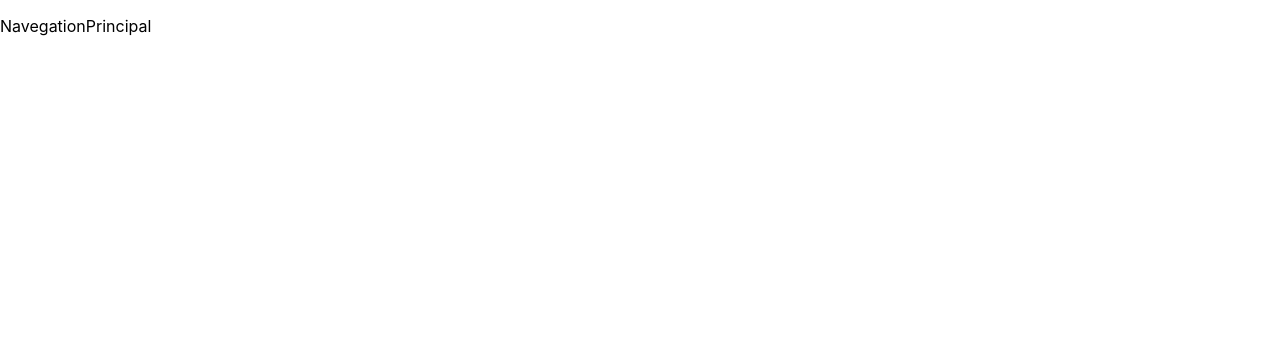
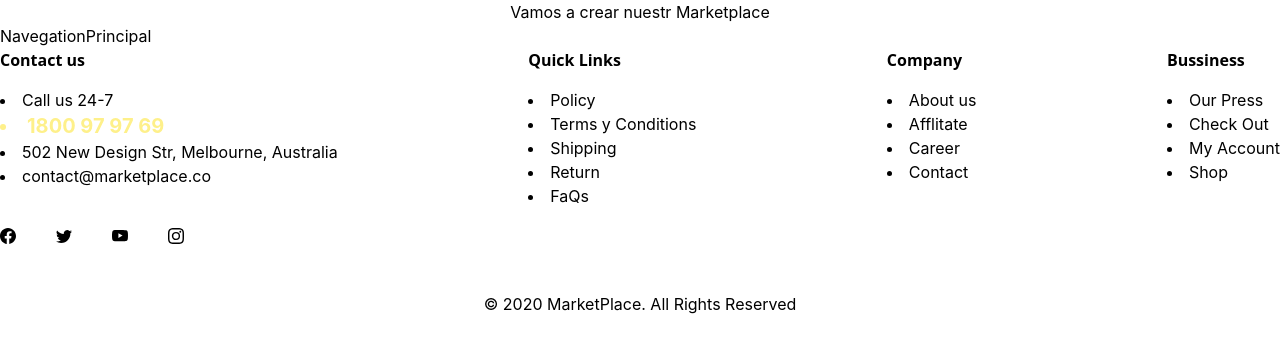
Before and after one commit to FJardim/marketplace-clients, a React (Create React App) app: page / in a window 1280 px wide. Shown: the top 352 px of the page. Built offline with nearby package versions, Linux system fonts and the light colour scheme.

Commit message:
comentario

```diff
--- a/package.json
+++ b/package.json
@@ -8,6 +8,7 @@
     "@testing-library/user-event": "^13.5.0",
     "react": "^18.2.0",
     "react-dom": "^18.2.0",
+    "react-icons": "^4.4.0",
     "react-scripts": "5.0.1",
     "web-vitals": "^2.1.4"
   },
--- a/src/components/Footer/footer.js
+++ b/src/components/Footer/footer.js
@@ -0,0 +1,57 @@
+import React from "react";
+import { BsFacebook, BsYoutube, BsTwitter, BsInstagram } from "react-icons/bs";
+
+const Footer = () => {
+  return (
+    <footer>
+      <div className=" container bg-white flex content-center justify-between">
+        <div>
+          <p className=" text-l font-sans font-bold text-black mb-4">
+            Contact us{" "}
+          </p>
+          <li>Call us 24-7</li>
+          <li className="text-xl text-yellow-200 font-bold">1800 97 97 69</li>
+          <li>502 New Design Str, Melbourne, Australia</li>
+          <li>contact@marketplace.co</li>
+          <div className="flex space-x-10 mt-10 ">
+            <BsFacebook />
+            <BsTwitter />
+            <BsYoutube />
+            <BsInstagram />
+          </div>
+        </div>
+        <div>
+          <p className=" text-l font-sans font-bold text-black mb-4">
+            Quick Links
+          </p>
+          <li>Policy</li>
+          <li>Terms y Conditions</li>
+          <li>Shipping</li>
+          <li>Return</li>
+          <li>FaQs</li>
+        </div>
+        <div>
+          <p className=" text-l font-sans font-bold text-black mb-4">Company</p>
+          <li>About us</li>
+          <li>Afflitate</li>
+          <li>Career</li>
+          <li>Contact</li>
+        </div>
+        <div>
+          <p className=" text-l font-sans font-bold text-black mb-4">
+            Bussiness
+          </p>
+          <li>Our Press</li>
+          <li>Check Out</li>
+          <li>My Account</li>
+          <li>Shop</li>
+        </div>
+      </div>
+      <div className="flex  mt-12 text-center justify-center">
+        <span>© 2020 MarketPlace. All Rights Reserved</span>
+      </div>
+    </footer>
+  );
+};
+
+export default Footer;
--- a/src/index.js
+++ b/src/index.js
@@ -1,15 +1,16 @@
-import React from 'react';
-import ReactDOM from 'react-dom/client';
-import './index.css';
-import App from './App';
-import NavegationPrincipal from './components/BarNavegation/Navegationprincipal'
-import reportWebVitals from './reportWebVitals';
-
-const root = ReactDOM.createRoot(document.getElementById('root'));
+import React from "react";
+import ReactDOM from "react-dom/client";
+import "./index.css";
+import App from "./App";
+import NavegationPrincipal from "./components/BarNavegation/Navegationprincipal";
+import reportWebVitals from "./reportWebVitals";
+import Footer from "./components/Footer/Footer";
+const root = ReactDOM.createRoot(document.getElementById("root"));
 root.render(
   <React.StrictMode>
-    {/* <App /> */}
+    {<App />}
     <NavegationPrincipal />
+    <Footer />
   </React.StrictMode>
 );
 
--- /dev/null
+++ b/tailwind.config.js
@@ -0,0 +1,8 @@
+/** @type {import('tailwindcss').Config} */
+module.exports = {
+  content: ["./src/**/*.{html,js}"],
+  theme: {
+    extend: {},
+  },
+  plugins: [],
+};
```
Also changed, not shown: src/App.js (+2 -5 lines), src/components/BarNavegation/Navegationprincipal.js (+8 -9 lines), src/index.css (+7 -3 lines), 1 other file (tests, documents, lock files or other folders).
